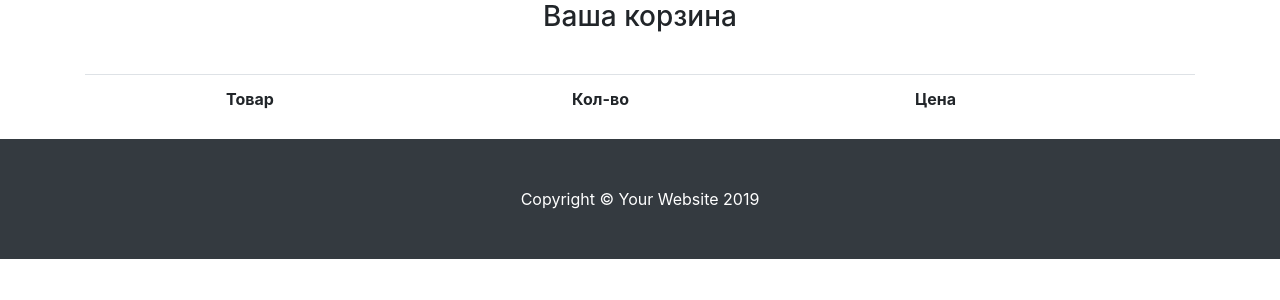
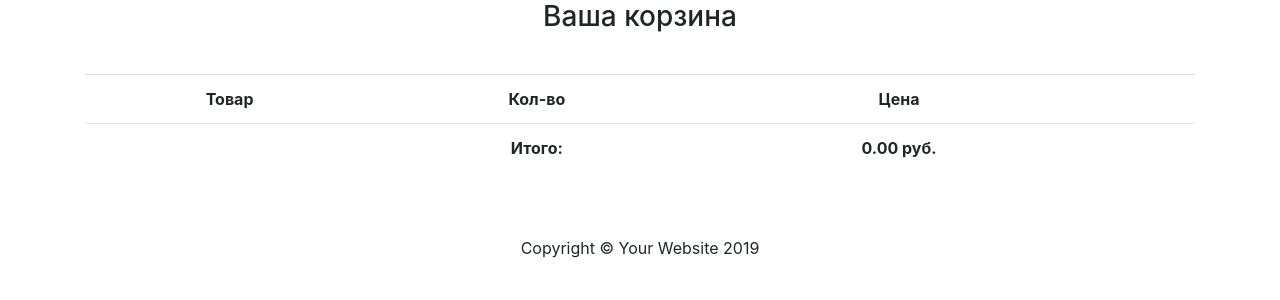
Before and after one commit to test8140/Django-Shop, a Django app: page /cart/ in a window 1280 px wide. Shown: the part 56-356 px from the top of the page. Run offline with Django 3.2, Linux system fonts and the light colour scheme; data comes from the database, SQL or seed files in the repository; both versions use the stored data as it was after the commit; some libraries are stand-ins or nearby versions.

Commit message:
Dynamic change in the quantity and price of goods in the basket, dynamic change in the total value of the order.

```diff
--- a/ecomapp/templates/base.html
+++ b/ecomapp/templates/base.html
@@ -141,9 +141,9 @@
   <!-- /.container -->
 
   <!-- Footer -->
-  <footer class="py-5 bg-dark">
+  <footer class="py-5">
     <div class="container">
-      <p class="m-0 text-center text-white">Copyright &copy; Your Website 2019</p>
+      <p class="m-0 text-center text-black">Copyright &copy; Your Website 2019</p>
     </div>
     <!-- /.container -->
   </footer>
--- a/ecomapp/templates/cart.html
+++ b/ecomapp/templates/cart.html
@@ -14,11 +14,21 @@
         {% for item in cart.items.all %}
            <tr class="cart-item-{{ item.product.id }}">
                <td class="text-center">{{ item.product.title }}</td>
-               <td class="text-center">{{ item.qty }}</td>
-               <td class="text-center">{{ item.item_total }}</td>
+               <td class="text-center">
+                   <form action="" method="GET">
+                       <input type="number" name="qty" class="cart-item-qty" data-id="{{ item.id  }}" value="{{ item.qty }}" min="1" style="width: 50px;">
+                   </form>
+               </td>
+               <td class="text-center" id="cart-item-total-{{ item.id }}">{{ item.item_total }} руб.</td>
                <td class="text-center"><a href="#" class="remove_from_cart" data-slug="{{ item.product.slug }}" data-id="{{ item.product.id }}"><button class="btn btn-default">Удалить из корзины</button></a></td>
            </tr>
         {% endfor %}
+        <tr>
+            <td></td>
+            <td class="text-center"><strong>Итого: </strong></td>
+            <td class="text-center" id="cart-total-price"><strong>{{ cart.cart_total }} руб.</strong></td>
+            <td class="text-center"></td>
+        </tr>
     </table>
     <script src="{% static 'js/jquery.js' %}"></script>
     <script>
@@ -42,5 +52,24 @@
                     })
                })
            })
+           $(document).ready(function(){
+               $('.cart-item-qty').on('click', function(){
+                   qty = $(this).val()
+                   item_id = $(this).attr('data-id')
+                   data = {
+                    qty: qty,
+                    item_id: item_id
+                   }
+                   $.ajax({
+                       type: "GET",
+                       url: '{% url "change_item_qty" %}',
+                       data: data,
+                       success: function(data){
+                           $('#cart-item-total-' + item_id).html(parseFloat(data.item_total).toFixed(2) + 'руб.')
+                           $('#cart-total-price').html('<strong>' + parseFloat(data.cart_total_price).toFixed(2) + 'руб. </strong>')
+                       }
+                   })
+               })
+           })
     </script>
 {% endblock %}
--- a/ecomapp/urls.py
+++ b/ecomapp/urls.py
@@ -1,5 +1,5 @@
 from django.urls import path
-from ecomapp.views import base_view, category_view, product_view, add_to_cart_view, cart_view, remowe_from_cart_view
+from ecomapp.views import base_view, category_view, product_view, add_to_cart_view, cart_view, remowe_from_cart_view, change_item_qty
 
 urlpatterns = [
     path('', base_view, name='base'),
@@ -7,5 +7,6 @@ urlpatterns = [
     path('product/<str:slug>', product_view, name='product_detail'),
     path('add_to_cart/', add_to_cart_view, name='add_to_cart'),
     path('remowe_from_cart/', remowe_from_cart_view, name='remowe_from_cart'),
+    path('change_item_qty/', change_item_qty, name='change_item_qty'),
     path('cart/', cart_view, name='cart'),
 ]
--- a/ecomapp/views.py
+++ b/ecomapp/views.py
@@ -2,6 +2,7 @@ from django.shortcuts import render
 from ecomapp.models import Category, Product, CartItem, Cart
 from django.urls import reverse
 from django.http import HttpResponseRedirect, JsonResponse
+from decimal import Decimal
 
 def base_view(request):
     try:
@@ -103,7 +104,12 @@ def add_to_cart_view(request):
     slug = request.GET.get('slug')
     product = Product.objects.get(slug=slug)
     cart.add_to_cart(product.slug)
-    return JsonResponse({'cart_total': cart.items.count()})
+    new_cart_total = 0.00
+    for item in cart.items.all():
+        new_cart_total += float(item.item_total)
+    cart.cart_total = new_cart_total
+    cart.save()
+    return JsonResponse({'cart_total': cart.items.count(), 'cart_total_price': cart.cart_total})
 
 
 
@@ -121,4 +127,39 @@ def remowe_from_cart_view(request):
     slug = request.GET.get('slug')
     product = Product.objects.get(slug=slug)
     cart.remove_from_cart(product.slug)
-    return JsonResponse({'cart_total': cart.items.count()})
+    new_cart_total = 0.00
+    for item in cart.items.all():
+        new_cart_total += float(item.item_total)
+    cart.cart_total = new_cart_total
+    cart.save()
+    return JsonResponse({'cart_total': cart.items.count(), 'cart_total_price': cart.cart_total })
+
+
+
+def change_item_qty(request):
+    try:
+        cart_id = request.session['cart_id']
+        cart = Cart.objects.get(id=cart_id)
+        request.session['total'] = cart.items.count()
+    except:
+        cart = Cart()
+        cart.save()
+        cart_id=cart.id
+        request.session['cart_id'] = cart_id
+        cart = Cart.objects.get(id=cart_id)
+    qty = request.GET.get('qty')
+    item_id = request.GET.get('item_id')
+    cart_item = CartItem.objects.get(id=int(item_id))
+    cart_item.qty = int(qty)
+    cart_item.item_total = int(qty) * Decimal(cart_item.product.price)
+    cart_item.save()
+    new_cart_total = 0.00
+    for item in cart.items.all():
+        new_cart_total += float(item.item_total)
+    cart.cart_total = new_cart_total
+    cart.save()
+    return JsonResponse({
+        'cart_total': cart.items.count(),
+        'item_total': cart_item.item_total,
+        'cart_total_price': cart.cart_total
+     })
```
Also changed, not shown: db.sqlite3, ecomapp/models.py (line endings or trailing spaces).
